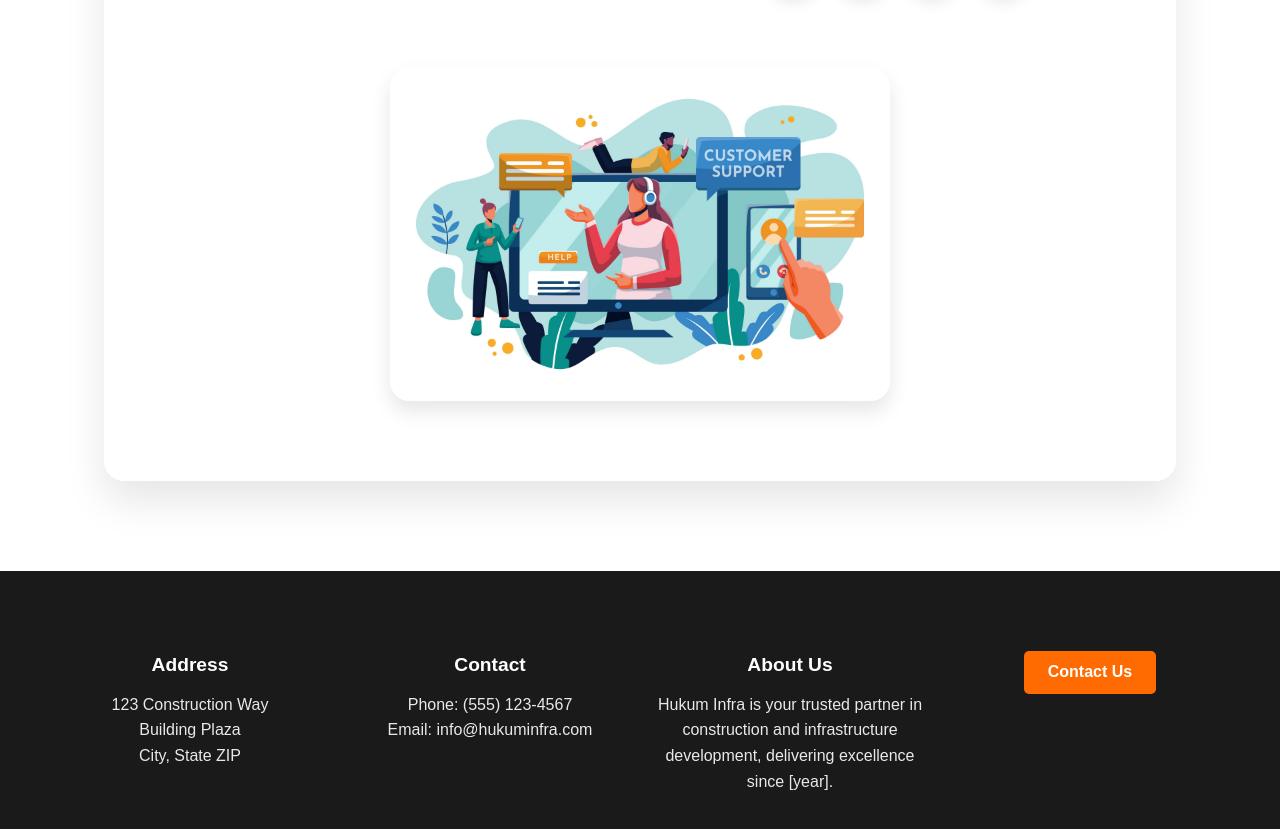
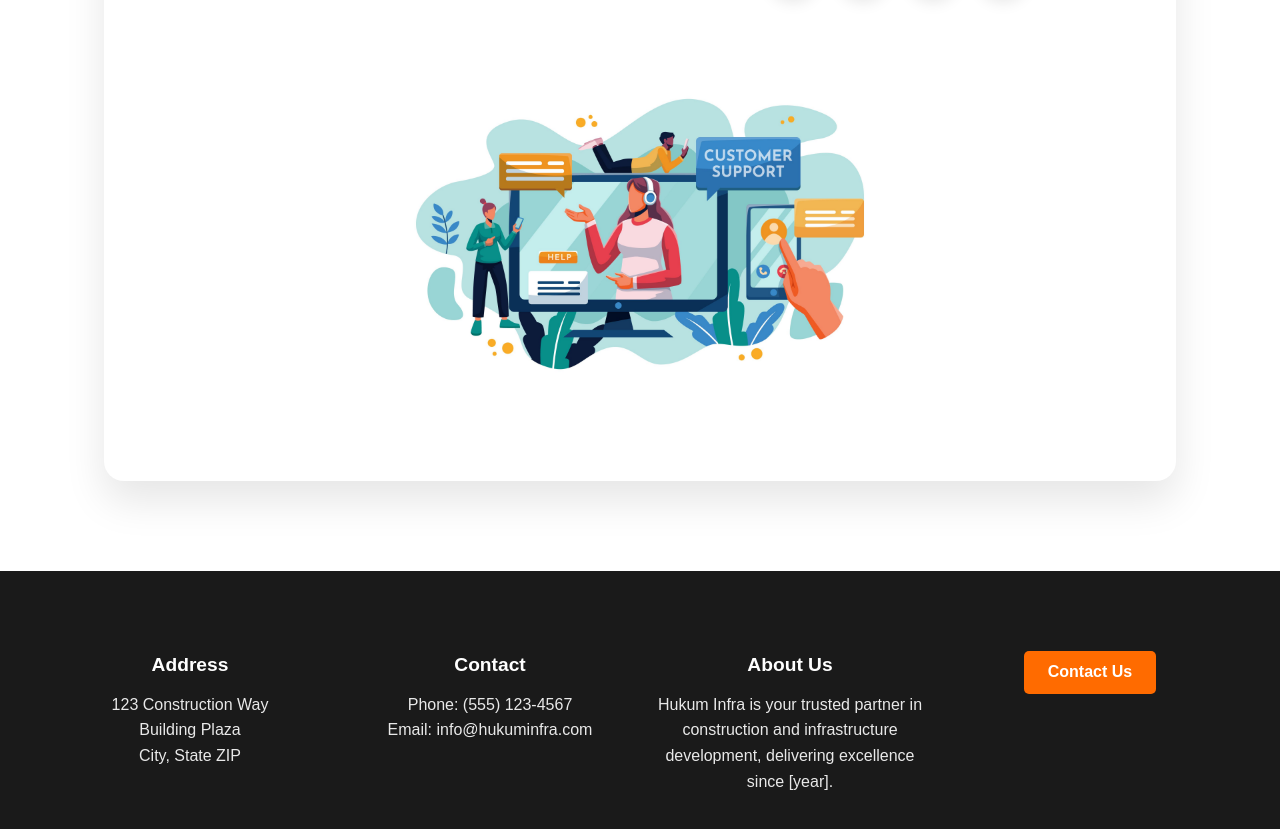
Before and after one commit to yuvi2118/HukumInfra-Web, a plain HTML site: page contact.html in a window 1280 px wide. Shown: the part 1464-2293 px from the top of the page. Drawn offline with Linux system fonts and the light colour scheme; some packages are replaced by stand-ins of ours; a script that the page names is missing.

Commit message:
contact us updated

```diff
--- a/contact.html
+++ b/contact.html
@@ -490,8 +490,6 @@
                 width: 100%;
                 height: auto;
                 border-radius: 20px;
-                box-shadow: 0 10px 20px rgba(0, 0, 0, 0.1);
-                box-sizing: border-box;
             }
 
 
```
